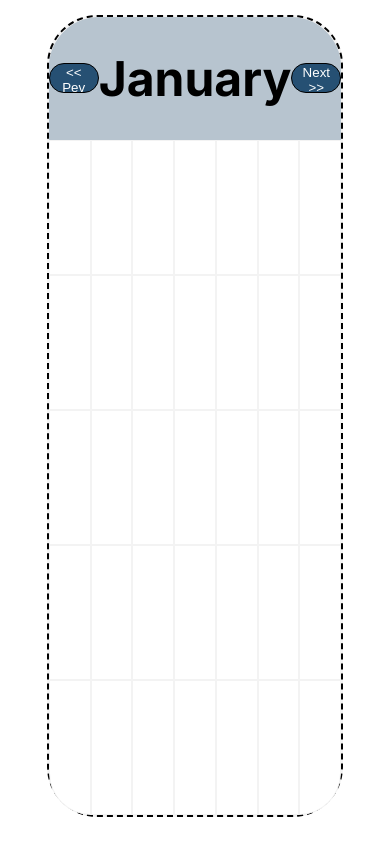
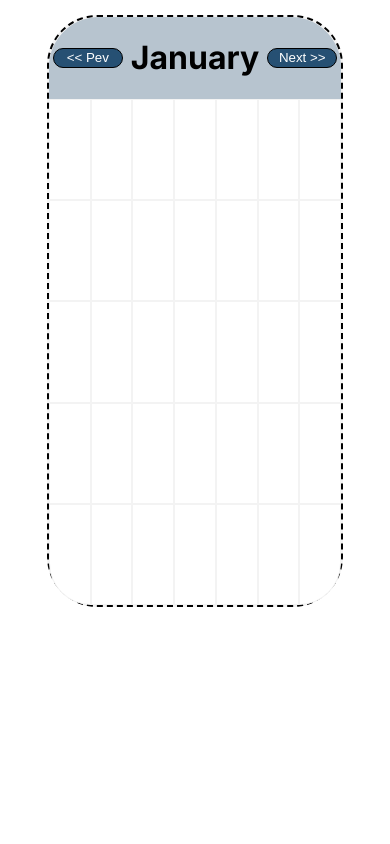
Before and after one commit to Asalagi/nextjs, a Next.js app: page /calendar in a window 390 px wide. Built offline with nearby package versions, Linux system fonts and the light colour scheme.

Commit message:
adjust update

```diff
--- a/app/calendar/calendar.css
+++ b/app/calendar/calendar.css
@@ -39,7 +39,7 @@
 .calendar-table {
     display: inline-grid;
     width: 100%;
-    height: 80vh;
+    height: 75vh;
     grid-template-columns: repeat(7, 1fr);
 }
 
@@ -65,3 +65,33 @@
     border-bottom-right-radius: 50px;
     border: 1px solid #F3F3F3;
 }
+
+@media only screen and (max-width: 600px) {
+    h1, .month_title {
+        font-size: 2rem;
+    }
+
+    .title-container {
+        display: flex;
+        background-color: #B7C4CF;
+        justify-content: space-around;
+        align-items: center;
+        border-top-left-radius: 50px;
+        border-top-right-radius: 50px;
+    }
+
+    .calendar-btn {
+        background-color: #265073;
+        color: white;
+        border-radius: 80px;
+        width: 70px;
+        height: 20px;
+        border: 1px black solid;
+    }
+    .calendar-table {
+        display: inline-grid;
+        width: 100%;
+        height: 60vh;
+        grid-template-columns: repeat(7, 1fr);
+    }
+}
```
